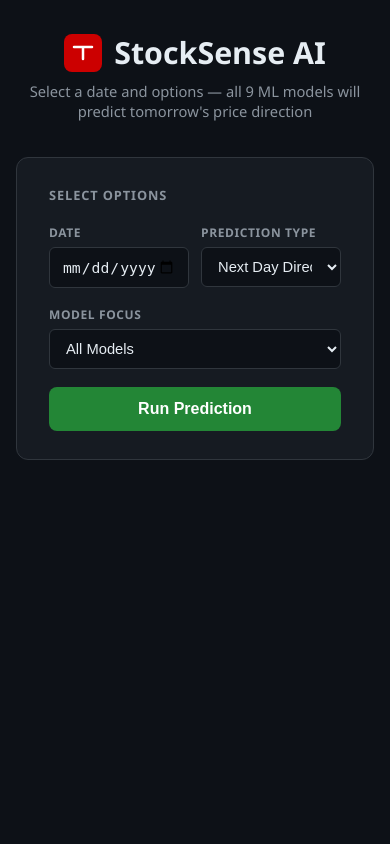
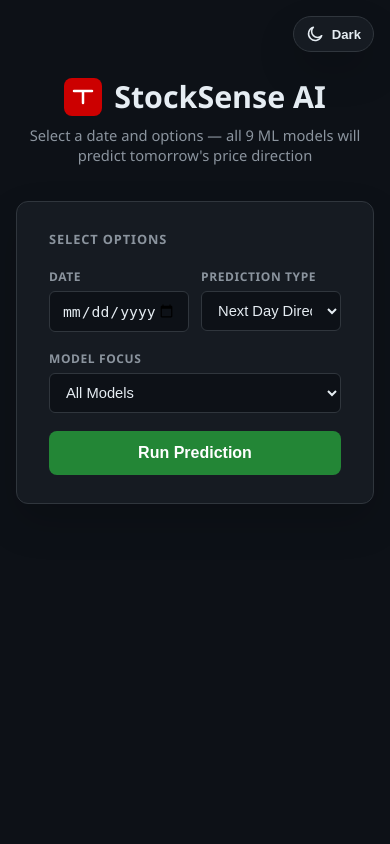
Before and after one commit to darkmd98-hue/ml, a Flask app: template mllll/ML_mini_project/project/templates/index.html in a window 390 px wide. Run offline with Flask 3, Linux system fonts and the light colour scheme; the template is opened without the code that fills it, so the values that code supplies are empty; parts of the project's set-up code (start-up, migrations or seed data) failed here and were passed over.

Commit message:
Add Apple dataset and theme toggle

```diff
--- a/mllll/ML_mini_project/project/app.py
+++ b/mllll/ML_mini_project/project/app.py
@@ -11,9 +11,10 @@ DATASET_PATH = '../AAPL_2022_2025.csv'
 
 def load_stock_csv(path):
     df = pd.read_csv(path)
-    if 'Date' not in df.columns and 'Price' in df.columns:
+    if 'Date' not in df.columns and any(str(col).endswith('Price') for col in df.columns):
         df = pd.read_csv(path, skiprows=[1, 2])
-        df.rename(columns={'Price': 'Date'}, inplace=True)
+        price_col = next(col for col in df.columns if str(col).endswith('Price'))
+        df.rename(columns={price_col: 'Date'}, inplace=True)
     df.replace(r'^\s*$', np.nan, regex=True, inplace=True)
     return df
 
--- a/mllll/ML_mini_project/project/templates/index.html
+++ b/mllll/ML_mini_project/project/templates/index.html
@@ -6,64 +6,120 @@
   <title>StockSense AI</title>
   <style>
     *,*::before,*::after{box-sizing:border-box;margin:0;padding:0}
-    body{font-family:'Segoe UI',sans-serif;background:#0d1117;color:#e6edf3;min-height:100vh;padding:32px 16px}
+    :root{
+      --bg:#0d1117;
+      --panel:#161b22;
+      --panel-2:#0d1117;
+      --panel-3:#21262d;
+      --text:#e6edf3;
+      --muted:#8b949e;
+      --border:#30363d;
+      --blue:#58a6ff;
+      --green:#238636;
+      --green-2:#2ea043;
+      --green-soft:#0d2b1a;
+      --green-text:#3fb950;
+      --red:#da3633;
+      --red-soft:#2b0d0d;
+      --red-text:#f85149;
+      --gold:#e3b341;
+      --gold-bg:#9e6a03;
+      --shadow:0 18px 40px rgba(1,4,9,.16);
+    }
+    body.light{
+      --bg:#f5f7fb;
+      --panel:#ffffff;
+      --panel-2:#f8fafc;
+      --panel-3:#eef2f7;
+      --text:#111827;
+      --muted:#5f6b7a;
+      --border:#d8dee8;
+      --blue:#0969da;
+      --green:#1f883d;
+      --green-2:#166534;
+      --green-soft:#eaf7ee;
+      --green-text:#1a7f37;
+      --red:#cf222e;
+      --red-soft:#fff1f1;
+      --red-text:#cf222e;
+      --gold:#8a5a00;
+      --gold-bg:#fff4cc;
+      --shadow:0 18px 42px rgba(17,24,39,.08);
+    }
+    body{font-family:'Segoe UI',sans-serif;background:var(--bg);color:var(--text);min-height:100vh;padding:32px 16px;transition:background .2s ease,color .2s ease}
     header{text-align:center;margin-bottom:36px}
     header h1{font-size:1.9rem;font-weight:800;display:flex;align-items:center;justify-content:center;gap:12px}
-    header p{color:#8b949e;margin-top:8px;font-size:.92rem}
+    header p{color:var(--muted);margin-top:8px;font-size:.92rem}
+    .theme-toggle{position:fixed;top:22px;right:22px;z-index:20;display:inline-flex;align-items:center;gap:8px;background:var(--panel);color:var(--text);border:1px solid var(--border);border-radius:999px;padding:8px 12px;font-size:.82rem;font-weight:700;cursor:pointer;box-shadow:var(--shadow)}
+    .theme-toggle:hover{border-color:var(--blue)}
+    .theme-toggle:focus-visible{outline:2px solid var(--blue);outline-offset:3px}
+    .theme-toggle .sun,.theme-toggle .moon{width:18px;height:18px}
+    .theme-toggle .sun{display:none}
+    body.light .theme-toggle .sun{display:block}
+    body.light .theme-toggle .moon{display:none}
     .t-icon{background:#cc0000;border-radius:8px;width:38px;height:38px;display:inline-flex;align-items:center;justify-content:center}
     .t-icon svg{width:22px;height:22px}
-    .card{background:#161b22;border:1px solid #30363d;border-radius:12px;padding:28px 32px;max-width:560px;margin:0 auto 36px}
-    .card h2{font-size:.8rem;font-weight:700;color:#8b949e;text-transform:uppercase;letter-spacing:.07em;margin-bottom:20px}
+    .card{background:var(--panel);border:1px solid var(--border);border-radius:12px;padding:28px 32px;max-width:560px;margin:0 auto 36px;box-shadow:var(--shadow)}
+    .card h2{font-size:.8rem;font-weight:700;color:var(--muted);text-transform:uppercase;letter-spacing:.07em;margin-bottom:20px}
     .row{display:flex;gap:12px;flex-wrap:wrap;margin-bottom:18px}
     .field{flex:1;min-width:140px}
-    .field label{display:block;font-size:.75rem;font-weight:600;color:#8b949e;text-transform:uppercase;letter-spacing:.05em;margin-bottom:6px}
-    .field select,.field input{width:100%;background:#0d1117;border:1px solid #30363d;border-radius:6px;padding:10px 12px;color:#e6edf3;font-size:.92rem;outline:none}
-    .field select:focus,.field input:focus{border-color:#58a6ff}
-    .field select option{background:#161b22}
-    .btn{width:100%;padding:13px;background:#238636;color:#fff;border:none;border-radius:8px;font-size:1rem;font-weight:700;cursor:pointer}
-    .btn:hover{background:#2ea043}
-    .btn:disabled{background:#21262d;color:#484f58;cursor:not-allowed}
-    .spinner{display:none;width:22px;height:22px;border:3px solid #30363d;border-top-color:#58a6ff;border-radius:50%;animation:spin .7s linear infinite;margin:14px auto 0}
+    .field label{display:block;font-size:.75rem;font-weight:600;color:var(--muted);text-transform:uppercase;letter-spacing:.05em;margin-bottom:6px}
+    .field select,.field input{width:100%;background:var(--panel-2);border:1px solid var(--border);border-radius:6px;padding:10px 12px;color:var(--text);font-size:.92rem;outline:none}
+    .field select:focus,.field input:focus{border-color:var(--blue)}
+    .field select option{background:var(--panel)}
+    .btn{width:100%;padding:13px;background:var(--green);color:#fff;border:none;border-radius:8px;font-size:1rem;font-weight:700;cursor:pointer}
+    .btn:hover{background:var(--green-2)}
+    .btn:disabled{background:var(--panel-3);color:var(--muted);cursor:not-allowed}
+    .spinner{display:none;width:22px;height:22px;border:3px solid var(--border);border-top-color:var(--blue);border-radius:50%;animation:spin .7s linear infinite;margin:14px auto 0}
     @keyframes spin{to{transform:rotate(360deg)}}
-    .err{margin-top:14px;padding:12px 16px;background:#2b0d0d;border:1px solid #da3633;border-radius:8px;color:#f85149;font-size:.85rem;display:none}
+    .err{margin-top:14px;padding:12px 16px;background:var(--red-soft);border:1px solid var(--red);border-radius:8px;color:var(--red-text);font-size:.85rem;display:none}
     #res{display:none;max-width:1100px;margin:0 auto}
     .sbar{display:flex;flex-wrap:wrap;gap:10px;justify-content:center;margin-bottom:28px}
-    .chip{background:#161b22;border:1px solid #30363d;border-radius:8px;padding:10px 18px;text-align:center}
-    .chip .cl{font-size:.68rem;color:#8b949e;text-transform:uppercase}
+    .chip{background:var(--panel);border:1px solid var(--border);border-radius:8px;padding:10px 18px;text-align:center}
+    .chip .cl{font-size:.68rem;color:var(--muted);text-transform:uppercase}
     .chip .cv{font-size:1.05rem;font-weight:700;margin-top:2px}
-    .chip.up{border-color:#238636}.chip.up .cv{color:#3fb950}
-    .chip.dn{border-color:#da3633}.chip.dn .cv{color:#f85149}
+    .chip.up{border-color:var(--green)}.chip.up .cv{color:var(--green-text)}
+    .chip.dn{border-color:var(--red)}.chip.dn .cv{color:var(--red-text)}
     .pills{display:flex;gap:14px;justify-content:center;flex-wrap:wrap;margin-bottom:28px}
     .pill{padding:9px 20px;border-radius:999px;font-size:.9rem;font-weight:700}
-    .pup{background:#0d2b1a;border:1px solid #238636;color:#3fb950}
-    .pdn{background:#2b0d0d;border:1px solid #da3633;color:#f85149}
-    .pnfo{background:#161b22;border:1px solid #30363d;color:#8b949e}
+    .pup{background:var(--green-soft);border:1px solid var(--green);color:var(--green-text)}
+    .pdn{background:var(--red-soft);border:1px solid var(--red);color:var(--red-text)}
+    .pnfo{background:var(--panel);border:1px solid var(--border);color:var(--muted)}
     .grid{display:grid;grid-template-columns:repeat(auto-fill,minmax(290px,1fr));gap:14px;margin-bottom:32px}
-    .mc{background:#161b22;border:1px solid #30363d;border-radius:10px;padding:18px;position:relative}
-    .mc.up{border-left:4px solid #238636}.mc.dn{border-left:4px solid #da3633}
+    .mc{background:var(--panel);border:1px solid var(--border);border-radius:10px;padding:18px;position:relative}
+    .mc.up{border-left:4px solid var(--green)}.mc.dn{border-left:4px solid var(--red)}
     .mn{font-size:.95rem;font-weight:700;margin-bottom:10px}
     .pb{display:inline-block;padding:3px 13px;border-radius:999px;font-size:.82rem;font-weight:700;margin-bottom:12px}
-    .pbu{background:#0d2b1a;color:#3fb950;border:1px solid #238636}
-    .pbd{background:#2b0d0d;color:#f85149;border:1px solid #da3633}
+    .pbu{background:var(--green-soft);color:var(--green-text);border:1px solid var(--green)}
+    .pbd{background:var(--red-soft);color:var(--red-text);border:1px solid var(--red)}
     .ct{display:inline-block;margin-left:8px;font-size:.72rem;font-weight:700;padding:2px 8px;border-radius:999px}
-    .cy{background:#0d2b1a;color:#3fb950}.cn{background:#2b0d0d;color:#f85149}
+    .cy{background:var(--green-soft);color:var(--green-text)}.cn{background:var(--red-soft);color:var(--red-text)}
     .mr{display:grid;grid-template-columns:1fr 1fr;gap:8px}
-    .mi{background:#0d1117;border-radius:6px;padding:8px 10px}
-    .mi .ml{font-size:.68rem;color:#8b949e;text-transform:uppercase;margin-bottom:2px}
-    .mi .mv{font-size:.98rem;font-weight:700;color:#58a6ff}
-    .cf{margin-top:10px;font-size:.78rem;color:#8b949e}
-    .bb{position:absolute;top:12px;right:12px;background:#9e6a03;color:#e3b341;font-size:.68rem;font-weight:700;padding:2px 8px;border-radius:999px;border:1px solid #e3b341}
+    .mi{background:var(--panel-2);border-radius:6px;padding:8px 10px}
+    .mi .ml{font-size:.68rem;color:var(--muted);text-transform:uppercase;margin-bottom:2px}
+    .mi .mv{font-size:.98rem;font-weight:700;color:var(--blue)}
+    .cf{margin-top:10px;font-size:.78rem;color:var(--muted)}
+    .bb{position:absolute;top:12px;right:12px;background:var(--gold-bg);color:var(--gold);font-size:.68rem;font-weight:700;padding:2px 8px;border-radius:999px;border:1px solid var(--gold)}
     .tw{overflow-x:auto;margin-top:8px}
-    .st{font-size:.8rem;font-weight:700;color:#8b949e;text-transform:uppercase;letter-spacing:.07em;margin-bottom:14px}
+    .st{font-size:.8rem;font-weight:700;color:var(--muted);text-transform:uppercase;letter-spacing:.07em;margin-bottom:14px}
     table{width:100%;border-collapse:collapse;font-size:.87rem}
-    thead th{background:#21262d;color:#8b949e;text-transform:uppercase;font-size:.7rem;padding:10px 14px;text-align:left;border-bottom:1px solid #30363d}
-    tbody tr{border-bottom:1px solid #21262d}tbody tr:hover{background:#161b22}
+    thead th{background:var(--panel-3);color:var(--muted);text-transform:uppercase;font-size:.7rem;padding:10px 14px;text-align:left;border-bottom:1px solid var(--border)}
+    tbody tr{border-bottom:1px solid var(--panel-3)}tbody tr:hover{background:var(--panel)}
     tbody td{padding:10px 14px}
-    .tu{color:#3fb950;font-weight:700}.td{color:#f85149;font-weight:700}
-    .ty{color:#3fb950}.tn{color:#f85149}
+    .tu{color:var(--green-text);font-weight:700}.td{color:var(--red-text);font-weight:700}
+    .ty{color:var(--green-text)}.tn{color:var(--red-text)}
+    @media(max-width:640px){
+      body{padding-top:76px}
+      .theme-toggle{top:16px;right:16px}
+    }
   </style>
 </head>
 <body>
+<button class="theme-toggle" id="themeToggle" type="button" aria-label="Switch to light theme">
+  <svg class="moon" viewBox="0 0 24 24" fill="none" aria-hidden="true"><path d="M21 14.2A7.8 7.8 0 0 1 9.8 3 9 9 0 1 0 21 14.2Z" stroke="currentColor" stroke-width="2" stroke-linejoin="round"/></svg>
+  <svg class="sun" viewBox="0 0 24 24" fill="none" aria-hidden="true"><circle cx="12" cy="12" r="4" stroke="currentColor" stroke-width="2"/><path d="M12 2v2M12 20v2M4.9 4.9l1.4 1.4M17.7 17.7l1.4 1.4M2 12h2M20 12h2M4.9 19.1l1.4-1.4M17.7 6.3l1.4-1.4" stroke="currentColor" stroke-width="2" stroke-linecap="round"/></svg>
+  <span id="themeLabel">Dark</span>
+</button>
 <header>
   <h1>
     <span class="t-icon">
@@ -124,6 +180,18 @@
 </div>
 
 <script>
+  const themeToggle=document.getElementById('themeToggle'),
+        themeLabel=document.getElementById('themeLabel');
+  function setTheme(theme){
+    const isLight=theme==='light';
+    document.body.classList.toggle('light',isLight);
+    themeLabel.textContent=isLight?'Light':'Dark';
+    themeToggle.setAttribute('aria-label',`Switch to ${isLight?'dark':'light'} theme`);
+    localStorage.setItem('theme',theme);
+  }
+  setTheme(localStorage.getItem('theme') || 'dark');
+  themeToggle.addEventListener('click',()=>setTheme(document.body.classList.contains('light')?'dark':'light'));
+
   document.getElementById('di').value = '{{ latest_date }}';
   const form=document.getElementById('f'),sp=document.getElementById('sp'),
         btn=document.getElementById('sb'),em=document.getElementById('em');
--- a/mllll/ML_mini_project/project/train_model.py
+++ b/mllll/ML_mini_project/project/train_model.py
@@ -24,9 +24,10 @@ DATASET_PATH = '../AAPL_2022_2025.csv'
 
 def load_stock_csv(path):
     df = pd.read_csv(path)
-    if 'Date' not in df.columns and 'Price' in df.columns:
+    if 'Date' not in df.columns and any(str(col).endswith('Price') for col in df.columns):
         df = pd.read_csv(path, skiprows=[1, 2])
-        df.rename(columns={'Price': 'Date'}, inplace=True)
+        price_col = next(col for col in df.columns if str(col).endswith('Price'))
+        df.rename(columns={price_col: 'Date'}, inplace=True)
     df.replace(r'^\s*$', np.nan, regex=True, inplace=True)
     return df
 
```
